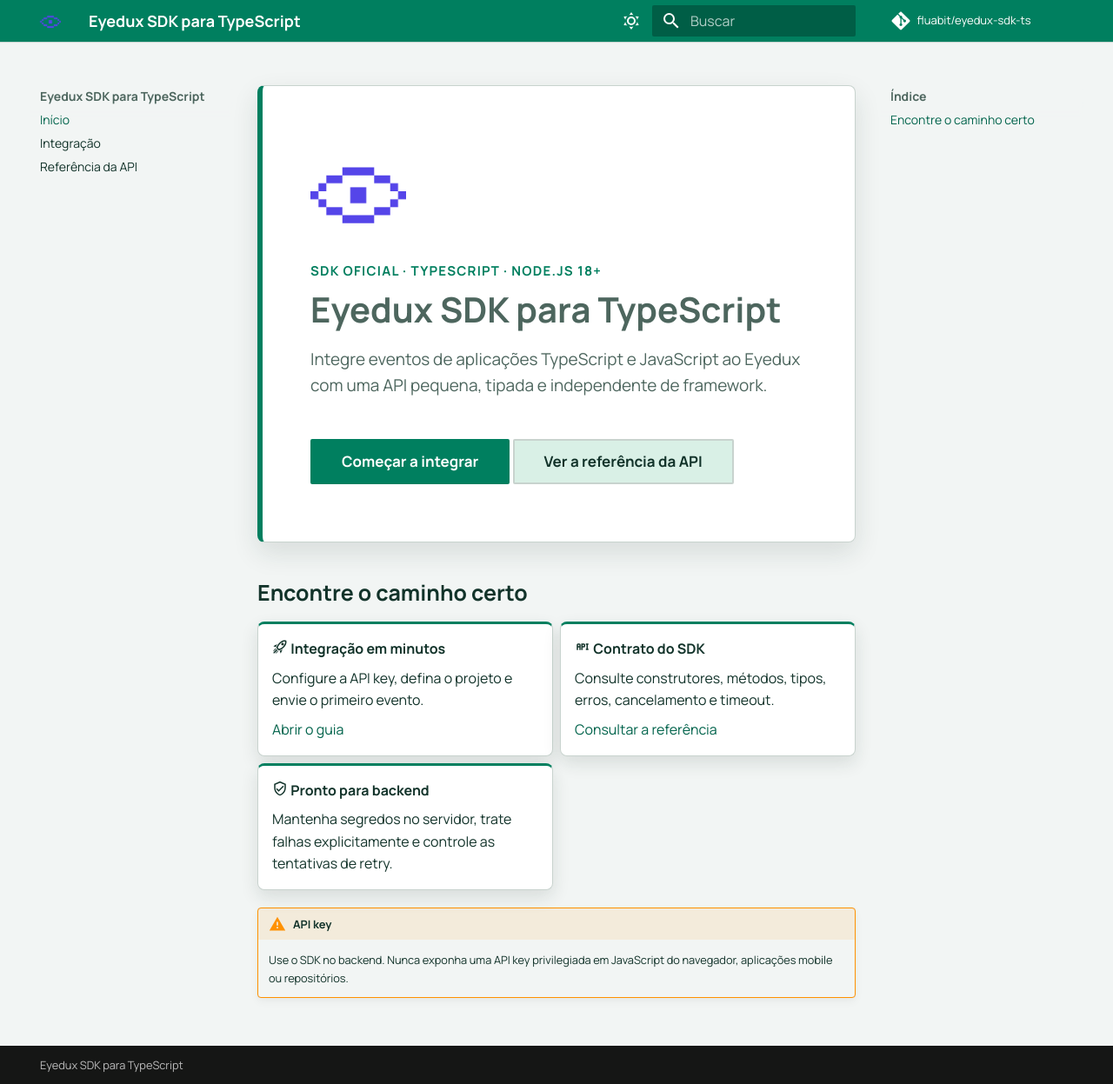
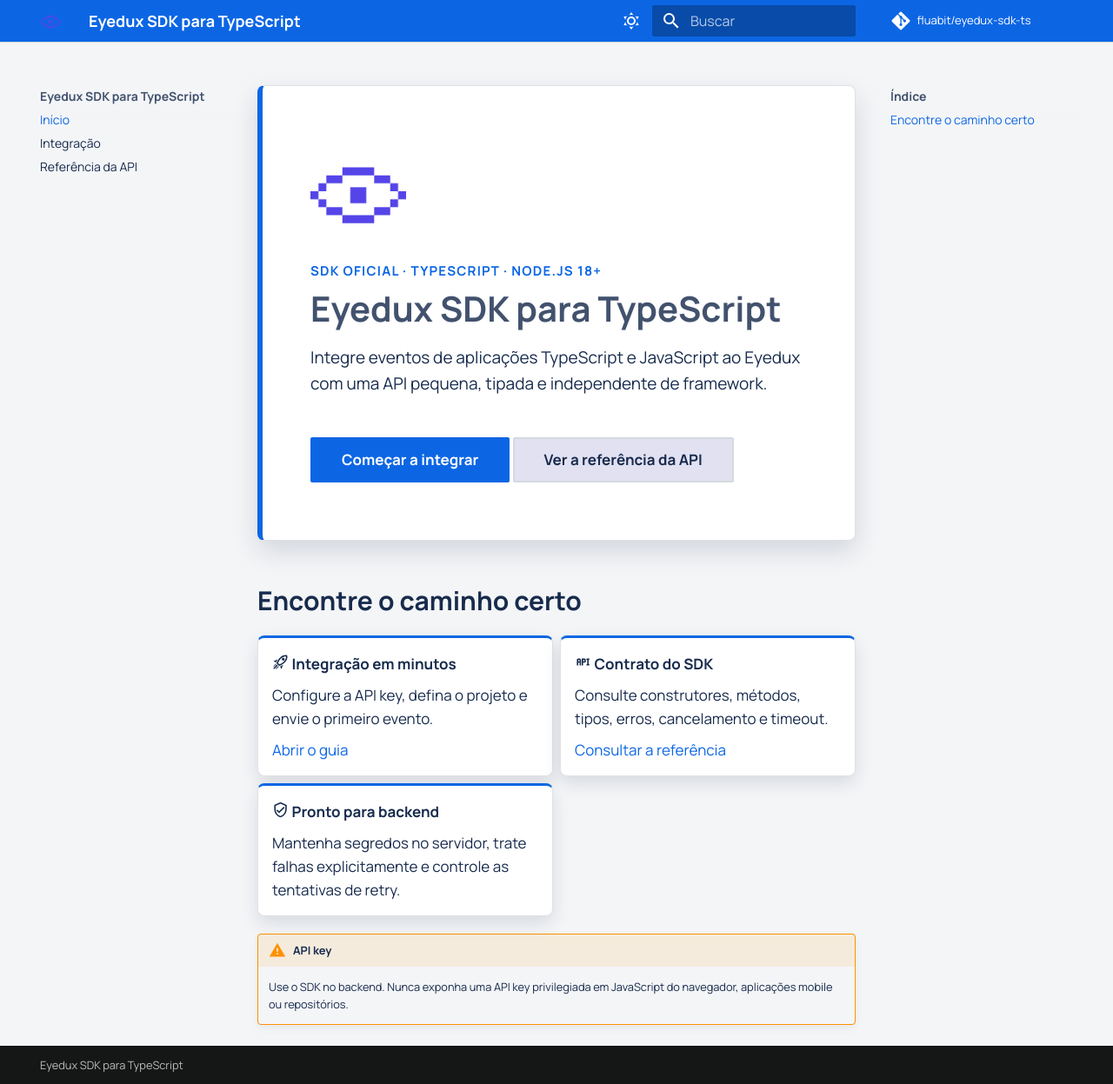
Before and after one commit to fluabit/eyedux-sdk-ts, an MkDocs documentation site: the page built from docs/index.md, in a window 1280 px wide and 1247 px high. Shown: the whole window at 87% size. Built offline with MkDocs 1.6.1 and Material for MkDocs 9.7.7, drawn with Linux system fonts in a browser that asks for light colours; comment, search, counter and statistics services are not loaded.

Commit message:
feat: update CSS variables and styles for improved theming and layout

```diff
--- a/docs/stylesheets/extra.css
+++ b/docs/stylesheets/extra.css
@@ -1,46 +1,61 @@
 :root {
-  --eyedux-page-bg: #f2f5f4;
-  --eyedux-surface: #ffffff;
-  --eyedux-border: #c8d3ce;
-  --eyedux-shadow: rgb(21 46 38 / 0.12);
-  --eyedux-text: #12332a;
-  --eyedux-muted: #4d665e;
-  --eyedux-emerald: #007f5f;
-  --eyedux-emerald-dark: #00634b;
-  --eyedux-mint: #d9f0e6;
+  --eyedux-page-bg: #0c0c0e;
+  --eyedux-content-surface: #101013;
+  --eyedux-content-border: rgb(255 255 255 / 0.1);
+  --eyedux-content-shadow: rgb(0 0 0 / 0.42);
+  --eyedux-text-primary: #d2d2d2;
+  --eyedux-text-secondary: #b7bec7;
+  --eyedux-text-muted: #7c7c7c;
+  --eyedux-eyebrow: #85b8ff;
+  --eyedux-button-primary: #0c66e4;
+  --eyedux-button-secondary: #403c70;
+  --eyedux-button-secondary-border: #3b424a;
+  --eyedux-button-secondary-text: #d6d9de;
+  --eyedux-card-bg: #16191b;
+  --eyedux-card-border: rgb(255 255 255 / 0.09);
+  --eyedux-card-shadow: rgb(0 0 0 / 0.34);
 }
 
 [data-md-color-scheme="default"] {
-  --md-primary-fg-color: var(--eyedux-emerald);
-  --md-primary-fg-color--light: #36a987;
-  --md-primary-fg-color--dark: var(--eyedux-emerald-dark);
-  --md-accent-fg-color: var(--eyedux-emerald);
+  --eyedux-page-bg: #f4f5f7;
+  --eyedux-content-surface: #ffffff;
+  --eyedux-content-border: rgb(9 30 66 / 0.13);
+  --eyedux-content-shadow: rgb(9 30 66 / 0.14);
+  --eyedux-text-primary: #172b4d;
+  --eyedux-text-secondary: #42526e;
+  --eyedux-text-muted: #6b778c;
+  --eyedux-eyebrow: #0c66e4;
+  --eyedux-button-primary: #0c66e4;
+  --eyedux-button-secondary: #e2e1f2;
+  --eyedux-button-secondary-border: #d6d9de;
+  --eyedux-button-secondary-text: #172b4d;
+  --eyedux-card-bg: #ffffff;
+  --eyedux-card-border: #dfe1e6;
+  --eyedux-card-shadow: rgb(9 30 66 / 0.12);
+
+  --md-primary-fg-color: var(--eyedux-button-primary);
+  --md-primary-fg-color--light: #579dff;
+  --md-primary-fg-color--dark: #084da9;
+  --md-accent-fg-color: var(--eyedux-button-primary);
   --md-default-bg-color: var(--eyedux-page-bg);
-  --md-default-fg-color: var(--eyedux-text);
-  --md-default-fg-color--light: var(--eyedux-muted);
-  --md-default-fg-color--lighter: #6f827b;
-  --md-code-bg-color: #e7eeeb;
-  --md-typeset-a-color: var(--eyedux-emerald-dark);
+  --md-default-fg-color: var(--eyedux-text-primary);
+  --md-default-fg-color--light: var(--eyedux-text-secondary);
+  --md-default-fg-color--lighter: var(--eyedux-text-muted);
+  --md-code-bg-color: #e3e4e6;
+  --md-typeset-a-color: var(--eyedux-button-primary);
 }
 
 [data-md-color-scheme="slate"] {
-  --eyedux-page-bg: #10261f;
-  --eyedux-surface: #17352b;
-  --eyedux-border: #33574a;
-  --eyedux-shadow: rgb(0 0 0 / 0.28);
-  --eyedux-text: #e3f0e9;
-  --eyedux-muted: #b1c8be;
-  --eyedux-mint: #21483b;
-  --md-primary-fg-color: #007f5f;
-  --md-primary-fg-color--light: #73d9b9;
-  --md-primary-fg-color--dark: #00563f;
-  --md-accent-fg-color: #73d9b9;
+  --md-primary-fg-color: var(--eyedux-button-primary);
+  --md-primary-fg-color--light: var(--eyedux-eyebrow);
+  --md-primary-fg-color--dark: #084da9;
+  --md-accent-fg-color: var(--eyedux-eyebrow);
   --md-default-bg-color: var(--eyedux-page-bg);
-  --md-default-fg-color: var(--eyedux-text);
-  --md-default-fg-color--light: var(--eyedux-muted);
-  --md-default-fg-color--lighter: #8ba79b;
-  --md-code-bg-color: #17352b;
-  --md-typeset-a-color: #73d9b9;
+  --md-default-fg-color: var(--eyedux-text-primary);
+  --md-default-fg-color--light: var(--eyedux-text-secondary);
+  --md-default-fg-color--lighter: var(--eyedux-text-muted);
+  --md-code-bg-color: var(--eyedux-card-bg);
+  --md-typeset-a-color: var(--eyedux-eyebrow);
 }
 
 body {
@@ -48,10 +63,13 @@ body {
 }
 
 .md-header {
-  box-shadow: 0 1px 0 var(--eyedux-border);
+  box-shadow: 0 1px 0 var(--eyedux-content-border);
 }
 
-.md-header__title,
+.md-header__title {
+  font-weight: 800;
+}
+
 .md-typeset h1,
 .md-typeset h2,
 .md-typeset h3 {
@@ -65,17 +83,17 @@ body {
 }
 
 .eyedux-hero {
-  background: var(--eyedux-surface);
-  border: 1px solid var(--eyedux-border);
-  border-inline-start: 6px solid var(--eyedux-emerald);
+  background: linear-gradient(135deg, var(--eyedux-content-surface) 0%, var(--eyedux-card-bg) 100%);
+  border: 1px solid var(--eyedux-content-border);
+  border-inline-start: 6px solid var(--eyedux-button-primary);
   border-radius: 8px;
-  box-shadow: 0 12px 30px var(--eyedux-shadow);
+  box-shadow: 0 12px 30px var(--eyedux-content-shadow);
   margin: 0 0 2rem;
   padding: 2.5rem 2.75rem;
 }
 
 .eyedux-hero__eyebrow {
-  color: var(--eyedux-emerald);
+  color: var(--eyedux-eyebrow);
   font-size: 0.75rem;
   font-weight: 800;
   letter-spacing: 0.08em;
@@ -91,14 +109,13 @@ body {
 
 .eyedux-hero h1 {
   font-size: 2rem;
-  line-height: 1.1;
+  line-height: 1.05;
   margin: 0.5rem 0 1rem;
 }
 
 .eyedux-hero__lede {
-  color: var(--eyedux-muted);
   font-size: 0.95rem;
-  max-width: 44rem;
+  max-width: 42rem;
 }
 
 .eyedux-hero__actions {
@@ -114,21 +131,29 @@ body {
 }
 
 .eyedux-hero__actions .md-button:not(.md-button--primary) {
-  background-color: var(--eyedux-mint);
-  border-color: var(--eyedux-border);
-  color: var(--eyedux-text);
+  background-color: var(--eyedux-button-secondary);
+  border-color: var(--eyedux-button-secondary-border);
+  color: var(--eyedux-button-secondary-text);
+}
+
+.eyedux-hero ~ h2 {
+  font-size: 1.5rem;
+}
+
+.eyedux-hero ~ .grid.cards {
+  font-size: 0.85rem;
 }
 
 .md-typeset .grid.cards > ul > li {
-  background-color: var(--eyedux-surface);
-  border: 1px solid var(--eyedux-border);
-  border-top: 3px solid var(--eyedux-emerald);
+  background-color: var(--eyedux-card-bg);
+  border: 1px solid var(--eyedux-card-border);
+  border-top: 3px solid var(--eyedux-button-primary);
   border-radius: 8px;
-  box-shadow: 0 8px 20px var(--eyedux-shadow);
+  box-shadow: 0 8px 20px var(--eyedux-card-shadow);
 }
 
 .md-typeset .grid.cards > ul > li strong {
-  color: var(--eyedux-text);
+  color: var(--eyedux-text-primary);
 }
 
 @media screen and (max-width: 600px) {
```
